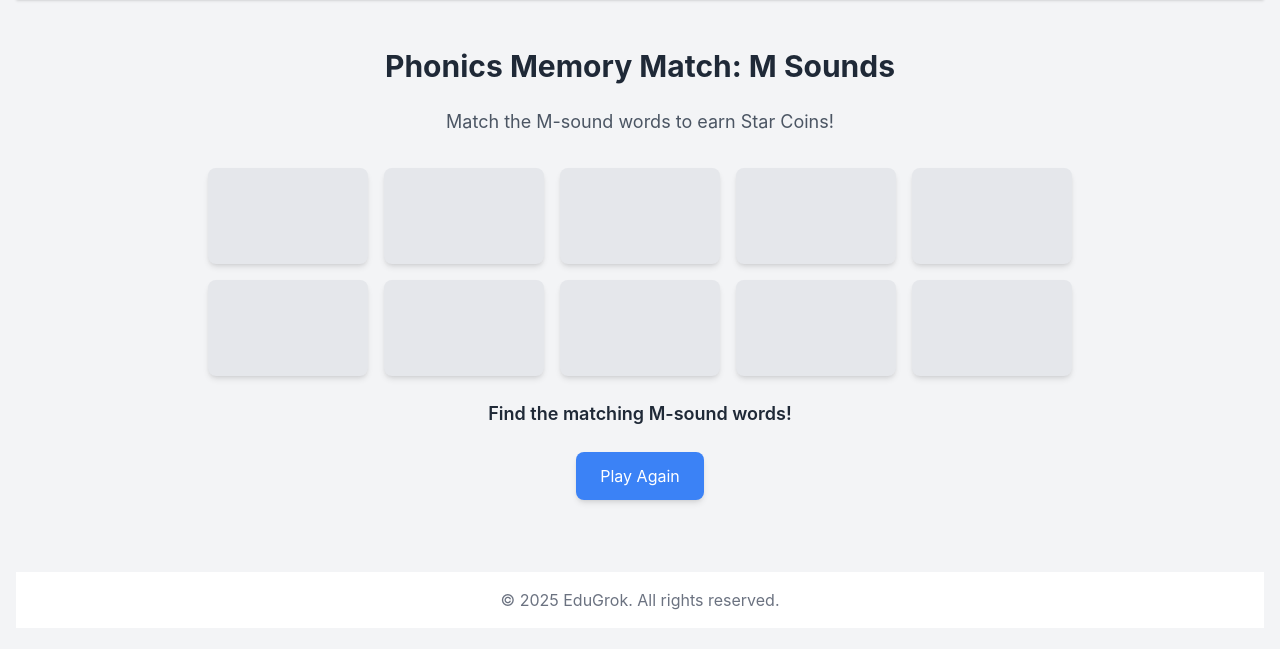
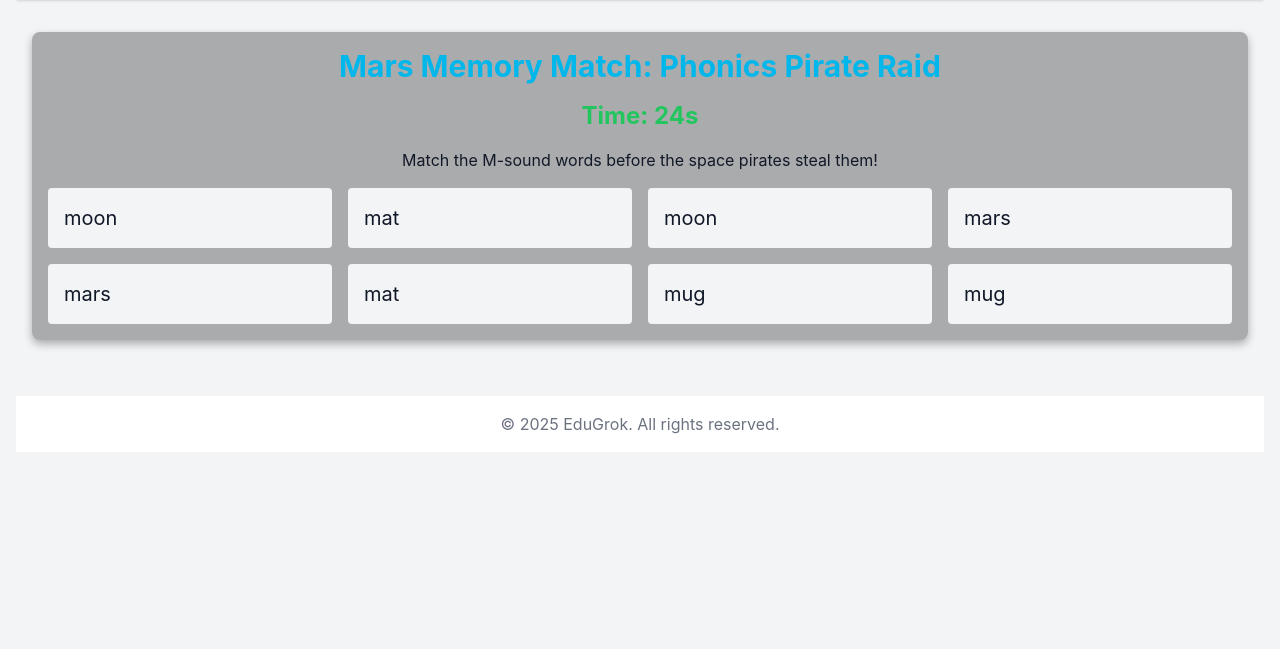
Before and after one commit to MarketExpander99/EduGrok, a Flask app: page /phonics_game in a window 1280 px wide. Shown: the part 116-765 px from the top of the page. Run offline with Flask 3, Linux system fonts and the light colour scheme; the visitor is signed in with stand-in values (Sample User, id 1); parts of the project's set-up code (start-up, migrations or seed data) failed here and were passed over; some libraries are stand-ins or nearby versions.

Commit message:
phonics game update

```diff
--- a/templates/phonics_game.html.j2
+++ b/templates/phonics_game.html.j2
@@ -1,115 +1,112 @@
-{% extends "base.html.j2" %}
+{% extends 'base.html.j2' %}
+{% block title %}Phonics Game - EduGrok{% endblock %}
 {% block content %}
-<div class="container mx-auto px-4 py-8 max-w-4xl">
-  <h1 class="text-3xl font-bold text-center mb-6 {{ theme.text_color | default('text-gray-800') }}">Phonics Memory Match: M Sounds</h1>
-  <p class="text-lg text-center mb-8 {{ theme.text_color | default('text-gray-600') }}">Match the M-sound words to earn Star Coins!</p>
-  <div id="game-board" class="grid grid-cols-2 sm:grid-cols-3 md:grid-cols-5 gap-4" role="grid" aria-label="Memory match game board">
-    <!-- Cards rendered by JS -->
+<div class="container mx-auto p-4 game-container">
+  <h1 class="text-3xl font-bold mb-4 text-center">Mars Memory Match: Phonics Pirate Raid</h1>
+  <div id="timer" class="text-2xl font-bold text-center mb-4 text-green-500">Time: 30s</div>
+  <p class="text-center mb-4">Match the M-sound words before the space pirates steal them!</p>
+  <div id="taunt" class="text-center mb-4 text-red-500 hidden"></div>
+  <div class="grid grid-cols-2 md:grid-cols-4 gap-4">
+    {% for word in ['moon', 'mars', 'mug', 'mat', 'moon', 'mars', 'mug', 'mat'] %}
+      <div class="card bg-gray-100 dark:bg-gray-800 p-4 rounded cursor-pointer game-input transform transition-transform duration-300" data-word="{{ word }}" onclick="flipCard(this)">
+        <span class="front text-center text-xl">{{ word }}</span>
+        <span class="back hidden text-center text-xl">?</span>
       </div>
-  <div id="game-status" class="text-center mt-6 text-lg font-semibold {{ theme.text_color | default('text-gray-800') }}" role="status" aria-live="polite"></div>
-  <div class="flex justify-center mt-6">
-    <button id="reset-game" class="bg-{{ theme.button_bg | default('blue-500') }} text-white px-6 py-3 rounded-lg shadow-md hover:bg-{{ theme.button_hover | default('blue-600') }} transition duration-200" aria-label="Reset game">Play Again</button>
+    {% endfor %}
   </div>
 </div>
+<script>
+const taunts = [
+  "Argh, ye missed me treasure!",
+  "Shiver me timbers, try again!",
+  "Ye'll never catch me words!"
+];
+let flippedCards = [];
+let matchedPairs = 0;
+let timeLeft = 30;
+let timerId = null;
+const timerDisplay = document.getElementById('timer');
+const tauntDisplay = document.getElementById('taunt');
 
-<script>
-  const wordPairs = [
-    { word: 'moon', id: 1 }, { word: 'moon', id: 1 },
-    { word: 'mug', id: 2 }, { word: 'mug', id: 2 },
-    { word: 'mouse', id: 3 }, { word: 'mouse', id: 3 },
-    { word: 'milk', id: 4 }, { word: 'milk', id: 4 },
-    { word: 'map', id: 5 }, { word: 'map', id: 5 }
-  ];
-
-  function shuffle(array) {
-    for (let i = array.length - 1; i > 0; i--) {
-      const j = Math.floor(Math.random() * (i + 1));
-      [array[i], array[j]] = [array[j], array[i]];
+function startTimer() {
+  timerId = setInterval(() => {
+    timeLeft--;
+    timerDisplay.textContent = `Time: ${timeLeft}s`;
+    timerDisplay.className = `text-2xl font-bold text-center mb-4 ${timeLeft <= 10 ? 'text-red-500' : 'text-green-500'}`;
+    if (timeLeft <= 0) {
+      clearInterval(timerId);
+      alert("Time's up! The pirates stole your words!");
+      document.querySelectorAll('.game-input').forEach(input => input.classList.add('cursor-not-allowed'));
+      document.querySelectorAll('.card').forEach(card => card.onclick = null);
     }
-    return array;
+  }, 1000);
 }
 
-  let flippedCards = [];
-  let matchedPairs = 0;
-  const totalPairs = wordPairs.length / 2;
-
-  function initGame() {
-    const gameBoard = document.getElementById('game-board');
-    gameBoard.innerHTML = '';
+function flipCard(card) {
+  if (timeLeft <= 0 || flippedCards.length >= 2 || card.classList.contains('matched')) return;
+  card.classList.add('rotate-y-180');
+  card.querySelector('.front').classList.add('hidden');
+  card.querySelector('.back').classList.remove('hidden');
+  flippedCards.push(card);
+  if (flippedCards.length === 2) {
+    const [card1, card2] = flippedCards;
+    if (card1.dataset.word === card2.dataset.word) {
+      card1.classList.add('matched', 'bg-green-200', 'dark:bg-green-700');
+      card2.classList.add('matched', 'bg-green-200', 'dark:bg-green-700');
+      matchedPairs++;
+      if (matchedPairs === 4) {
+        completeGame();
+      }
+    } else {
+      tauntDisplay.textContent = taunts[Math.floor(Math.random() * taunts.length)];
+      tauntDisplay.classList.remove('hidden');
+      setTimeout(() => {
+        card1.classList.remove('rotate-y-180');
+        card2.classList.remove('rotate-y-180');
+        card1.querySelector('.front').classList.remove('hidden');
+        card1.querySelector('.back').classList.add('hidden');
+        card2.querySelector('.front').classList.remove('hidden');
+        card2.querySelector('.back').classList.add('hidden');
+        tauntDisplay.classList.add('hidden');
+      }, 1000);
+    }
     flippedCards = [];
-    matchedPairs = 0;
-    document.getElementById('game-status').textContent = 'Find the matching M-sound words!';
-
-    const shuffledCards = shuffle([...wordPairs]);
-    shuffledCards.forEach((card, index) => {
-      const cardElement = document.createElement('div');
-      cardElement.className = 'card bg-{{ theme.card_bg | default('gray-200') }} p-4 rounded-lg shadow-md cursor-pointer text-center h-24 flex items-center justify-center';
-      cardElement.dataset.id = card.id;
-      cardElement.dataset.word = card.word;
-      cardElement.setAttribute('role', 'button');
-      cardElement.setAttribute('aria-label', `Card ${index + 1}, face down`);
-      cardElement.setAttribute('tabindex', '0');
-      cardElement.innerHTML = '<span class="card-face hidden text-xl font-semibold">{{ theme.card_back | default('?') }}</span>';
-      cardElement.addEventListener('click', () => flipCard(cardElement));
-      cardElement.addEventListener('keydown', (e) => {
-        if (e.key === 'Enter' || e.key === ' ') flipCard(cardElement);
-      });
-      gameBoard.appendChild(cardElement);
-    });
-  }
-
-  function flipCard(cardElement) {
-    if (flippedCards.length < 2 && !flippedCards.includes(cardElement) && !cardElement.classList.contains('matched')) {
-      cardElement.classList.add('flipped', '{{ theme.card_flipped_bg | default('bg-green-500') }}', 'text-white');
-      cardElement.querySelector('.card-face').classList.remove('hidden');
-      cardElement.querySelector('.card-face').textContent = cardElement.dataset.word;
-      cardElement.setAttribute('aria-label', `Card showing ${cardElement.dataset.word}`);
-      flippedCards.push(cardElement);
-
-      if (flippedCards.length === 2) {
-        checkMatch();
-      }
   }
 }
 
-  function checkMatch() {
-    const [card1, card2] = flippedCards;
-    if (card1.dataset.id === card2.dataset.id) {
-      card1.classList.add('matched', '{{ theme.card_matched_bg | default('bg-green-600') }}');
-      card2.classList.add('matched', '{{ theme.card_matched_bg | default('bg-green-600') }}');
-      card1.setAttribute('aria-label', `Matched card: ${card1.dataset.word}`);
-      card2.setAttribute('aria-label', `Matched card: ${card2.dataset.word}`);
-      matchedPairs++;
-      document.getElementById('game-status').textContent = `Match found! ${matchedPairs}/${totalPairs} pairs matched.`;
-      flippedCards = [];
-
-      if (matchedPairs === totalPairs) {
-        document.getElementById('game-status').textContent = 'You won! All pairs matched!';
+function completeGame() {
+  if (timeLeft > 0) {
+    clearInterval(timerId);
     fetch('/update_coins', {
       method: 'POST',
       headers: { 'Content-Type': 'application/json' },
-          body: JSON.stringify({ coins: 10 })
+      body: JSON.stringify({ coins: 5 })
     }).then(response => response.json()).then(data => {
       if (data.success) {
-            document.getElementById('game-status').textContent += ` Earned 10 Star Coins!`;
+        alert('You beat the pirates! +5 Star Coins');
+        window.location.href = '/profile';
+      } else {
+        alert('Failed to award coins: ' + (data.error || 'Unknown error'));
       }
+    }).catch(error => {
+      alert('Error completing game');
+      console.error(error);
     });
-      }
-    } else {
-      document.getElementById('game-status').textContent = 'No match, try again!';
-      setTimeout(() => {
-        flippedCards.forEach(card => {
-          card.classList.remove('flipped', '{{ theme.card_flipped_bg | default('bg-green-500') }}', 'text-white');
-          card.querySelector('.card-face').classList.add('hidden');
-          card.setAttribute('aria-label', `Card face down`);
-        });
-        flippedCards = [];
-        document.getElementById('game-status').textContent = 'Find the matching M-sound words!';
-      }, 1000);
   }
 }
 
-  document.getElementById('reset-game').addEventListener('click', initGame);
-  initGame();
+document.addEventListener('DOMContentLoaded', () => {
+  startTimer();
+  const cards = document.querySelectorAll('.card');
+  const shuffled = [...cards].sort(() => Math.random() - 0.5);
+  const container = document.querySelector('.grid');
+  container.innerHTML = '';
+  shuffled.forEach(card => container.appendChild(card));
+});
 </script>
+<style>
+.card { transition: transform 0.3s; }
+.card.matched { pointer-events: none; }
+.rotate-y-180 { transform: rotateY(180deg); }
+</style>
 {% endblock %}
```
Lines whose indentation alone changed are shown as unchanged.
